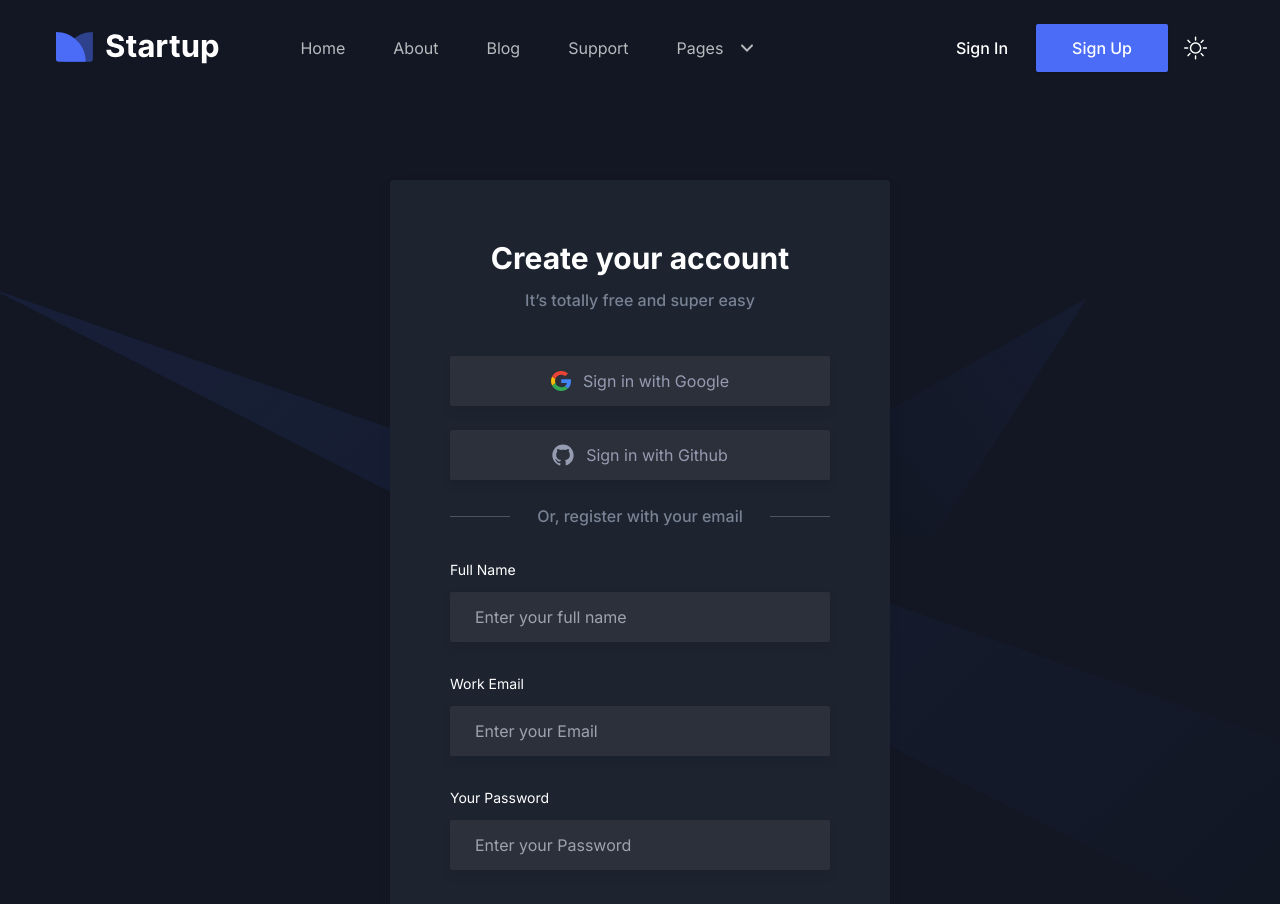
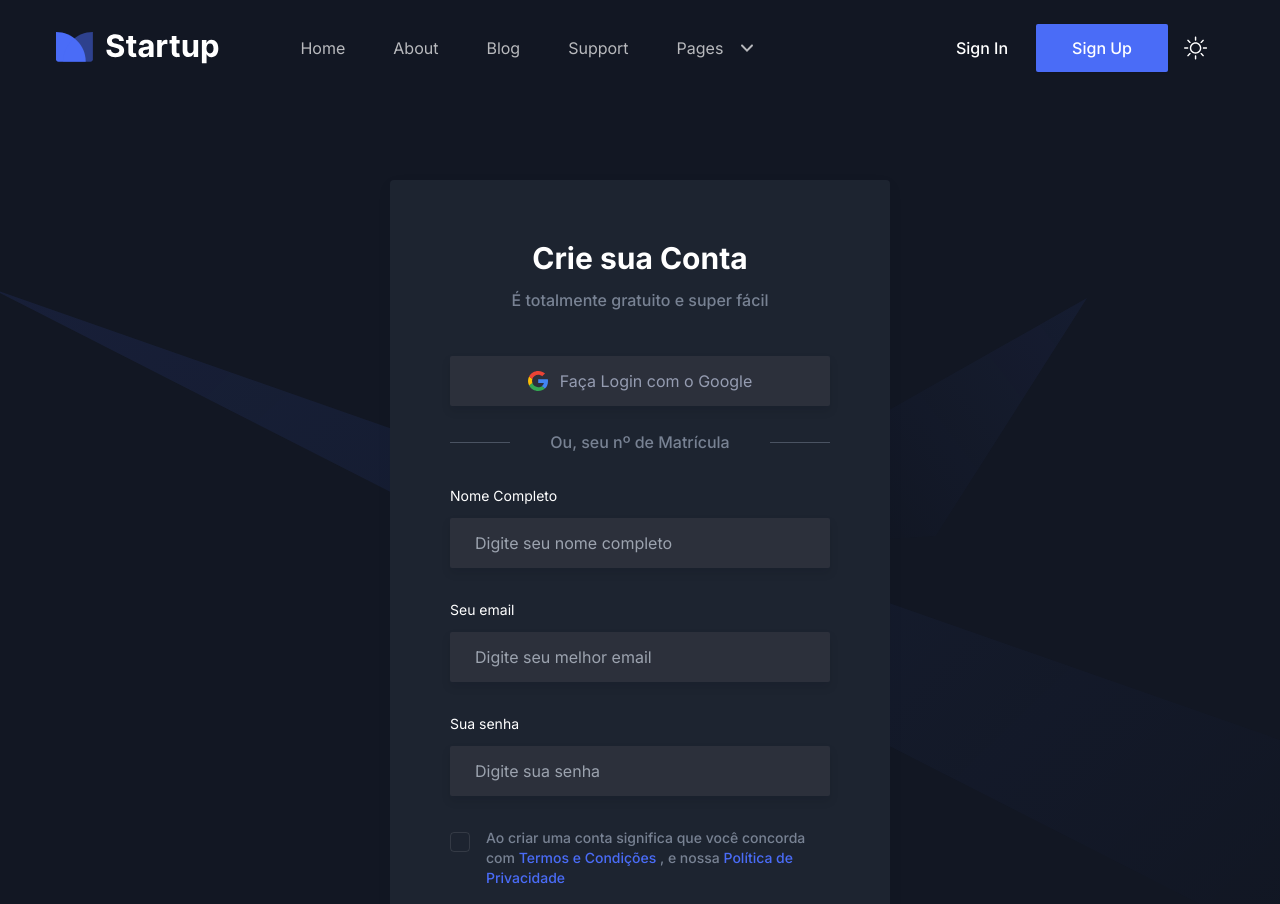
Before and after one commit to micaellimaj/CR_Cursos_App, a Next.js app in the folder startup-nextjs-main/: page /signup in a window 1280 px wide. Shown: the top 904 px of the page. Built offline with nearby package versions, Linux system fonts and the light colour scheme.

Commit message:
Update page.tsx

```diff
--- a/startup-nextjs-main/app/signup/page.tsx
+++ b/startup-nextjs-main/app/signup/page.tsx
@@ -17,10 +17,10 @@ const SignupPage = () => {
             <div className="w-full px-4">
               <div className="shadow-three mx-auto max-w-[500px] rounded bg-white px-6 py-10 dark:bg-dark sm:p-[60px]">
                 <h3 className="mb-3 text-center text-2xl font-bold text-black dark:text-white sm:text-3xl">
-                  Create your account
+                  Crie sua Conta
                 </h3>
                 <p className="mb-11 text-center text-base font-medium text-body-color">
-                  It’s totally free and super easy
+                É totalmente gratuito e super fácil
                 </p>
                 <button className="border-stroke dark:text-body-color-dark dark:shadow-two mb-6 flex w-full items-center justify-center rounded-sm border bg-[#f8f8f8] px-6 py-3 text-base text-body-color outline-none transition-all duration-300 hover:border-primary hover:bg-primary/5 hover:text-primary dark:border-transparent dark:bg-[#2C303B] dark:hover:border-primary dark:hover:bg-primary/5 dark:hover:text-primary dark:hover:shadow-none">
                   <span className="mr-3">
@@ -56,27 +56,14 @@ const SignupPage = () => {
                       </defs>
                     </svg>
                   </span>
-                  Sign in with Google
+                  Faça Login com o Google
                 </button>
 
-                <button className="border-stroke dark:text-body-color-dark dark:shadow-two mb-6 flex w-full items-center justify-center rounded-sm border bg-[#f8f8f8] px-6 py-3 text-base text-body-color outline-none transition-all duration-300 hover:border-primary hover:bg-primary/5 hover:text-primary dark:border-transparent dark:bg-[#2C303B] dark:hover:border-primary dark:hover:bg-primary/5 dark:hover:text-primary dark:hover:shadow-none">
-                  <span className="mr-3">
-                    <svg
-                      fill="currentColor"
-                      width="22"
-                      height="22"
-                      viewBox="0 0 64 64"
-                      xmlns="http://www.w3.org/2000/svg"
-                    >
-                      <path d="M32 1.7998C15 1.7998 1 15.5998 1 32.7998C1 46.3998 9.9 57.9998 22.3 62.1998C23.9 62.4998 24.4 61.4998 24.4 60.7998C24.4 60.0998 24.4 58.0998 24.3 55.3998C15.7 57.3998 13.9 51.1998 13.9 51.1998C12.5 47.6998 10.4 46.6998 10.4 46.6998C7.6 44.6998 10.5 44.6998 10.5 44.6998C13.6 44.7998 15.3 47.8998 15.3 47.8998C18 52.6998 22.6 51.2998 24.3 50.3998C24.6 48.3998 25.4 46.9998 26.3 46.1998C19.5 45.4998 12.2 42.7998 12.2 30.9998C12.2 27.5998 13.5 24.8998 15.4 22.7998C15.1 22.0998 14 18.8998 15.7 14.5998C15.7 14.5998 18.4 13.7998 24.3 17.7998C26.8 17.0998 29.4 16.6998 32.1 16.6998C34.8 16.6998 37.5 16.9998 39.9 17.7998C45.8 13.8998 48.4 14.5998 48.4 14.5998C50.1 18.7998 49.1 22.0998 48.7 22.7998C50.7 24.8998 51.9 27.6998 51.9 30.9998C51.9 42.7998 44.6 45.4998 37.8 46.1998C38.9 47.1998 39.9 49.1998 39.9 51.9998C39.9 56.1998 39.8 59.4998 39.8 60.4998C39.8 61.2998 40.4 62.1998 41.9 61.8998C54.1 57.7998 63 46.2998 63 32.5998C62.9 15.5998 49 1.7998 32 1.7998Z" />
-                    </svg>
-                  </span>
-                  Sign in with Github
-                </button>
+
                 <div className="mb-8 flex items-center justify-center">
                   <span className="hidden h-[1px] w-full max-w-[60px] bg-body-color/50 sm:block"></span>
                   <p className="w-full px-5 text-center text-base font-medium text-body-color">
-                    Or, register with your email
+                    Ou, seu nº de Matrícula
                   </p>
                   <span className="hidden h-[1px] w-full max-w-[60px] bg-body-color/50 sm:block"></span>
                 </div>
@@ -87,12 +74,12 @@ const SignupPage = () => {
                       className="mb-3 block text-sm text-dark dark:text-white"
                     >
                       {" "}
-                      Full Name{" "}
+                      Nome Completo{" "}
                     </label>
                     <input
                       type="text"
                       name="name"
-                      placeholder="Enter your full name"
+                      placeholder="Digite seu nome completo"
                       className="border-stroke dark:text-body-color-dark dark:shadow-two w-full rounded-sm border bg-[#f8f8f8] px-6 py-3 text-base text-body-color outline-none transition-all duration-300 focus:border-primary dark:border-transparent dark:bg-[#2C303B] dark:focus:border-primary dark:focus:shadow-none"
                     />
                   </div>
@@ -102,12 +89,12 @@ const SignupPage = () => {
                       className="mb-3 block text-sm text-dark dark:text-white"
                     >
                       {" "}
-                      Work Email{" "}
+                      Seu email{" "}
                     </label>
                     <input
                       type="email"
                       name="email"
-                      placeholder="Enter your Email"
+                      placeholder="Digite seu melhor email"
                       className="border-stroke dark:text-body-color-dark dark:shadow-two w-full rounded-sm border bg-[#f8f8f8] px-6 py-3 text-base text-body-color outline-none transition-all duration-300 focus:border-primary dark:border-transparent dark:bg-[#2C303B] dark:focus:border-primary dark:focus:shadow-none"
                     />
                   </div>
@@ -117,12 +104,12 @@ const SignupPage = () => {
                       className="mb-3 block text-sm text-dark dark:text-white"
                     >
                       {" "}
-                      Your Password{" "}
+                      Sua senha{" "}
                     </label>
                     <input
                       type="password"
                       name="password"
-                      placeholder="Enter your Password"
+                      placeholder="Digite sua senha"
                       className="border-stroke dark:text-body-color-dark dark:shadow-two w-full rounded-sm border bg-[#f8f8f8] px-6 py-3 text-base text-body-color outline-none transition-all duration-300 focus:border-primary dark:border-transparent dark:bg-[#2C303B] dark:focus:border-primary dark:focus:shadow-none"
                     />
                   </div>
@@ -157,29 +144,29 @@ const SignupPage = () => {
                         </div>
                       </div>
                       <span>
-                        By creating account means you agree to the
+                      Ao criar uma conta significa que você concorda com
                         <a href="#0" className="text-primary hover:underline">
                           {" "}
-                          Terms and Conditions{" "}
+                          Termos e Condições{" "}
                         </a>
-                        , and our
+                        , e nossa
                         <a href="#0" className="text-primary hover:underline">
                           {" "}
-                          Privacy Policy{" "}
+                          Política de Privacidade{" "}
                         </a>
                       </span>
                     </label>
                   </div>
                   <div className="mb-6">
                     <button className="shadow-submit dark:shadow-submit-dark flex w-full items-center justify-center rounded-sm bg-primary px-9 py-4 text-base font-medium text-white duration-300 hover:bg-primary/90">
-                      Sign up
+                      Criar Conta
                     </button>
                   </div>
                 </form>
                 <p className="text-center text-base font-medium text-body-color">
-                  Already using Startup?{" "}
+                Você já tem uma conta?{" "}
                   <Link href="/signin" className="text-primary hover:underline">
-                    Sign in
+                  Faça Login
                   </Link>
                 </p>
               </div>
```
